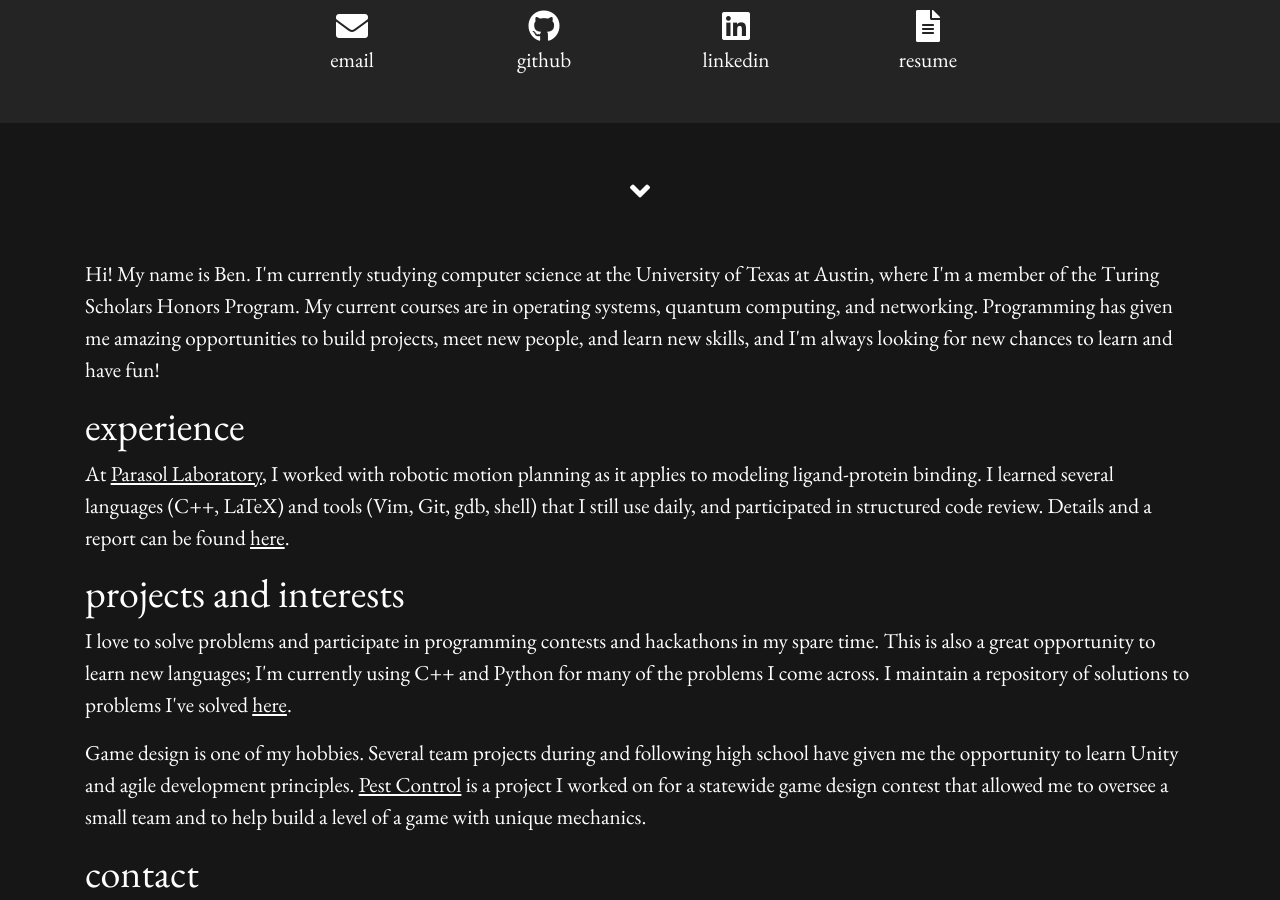
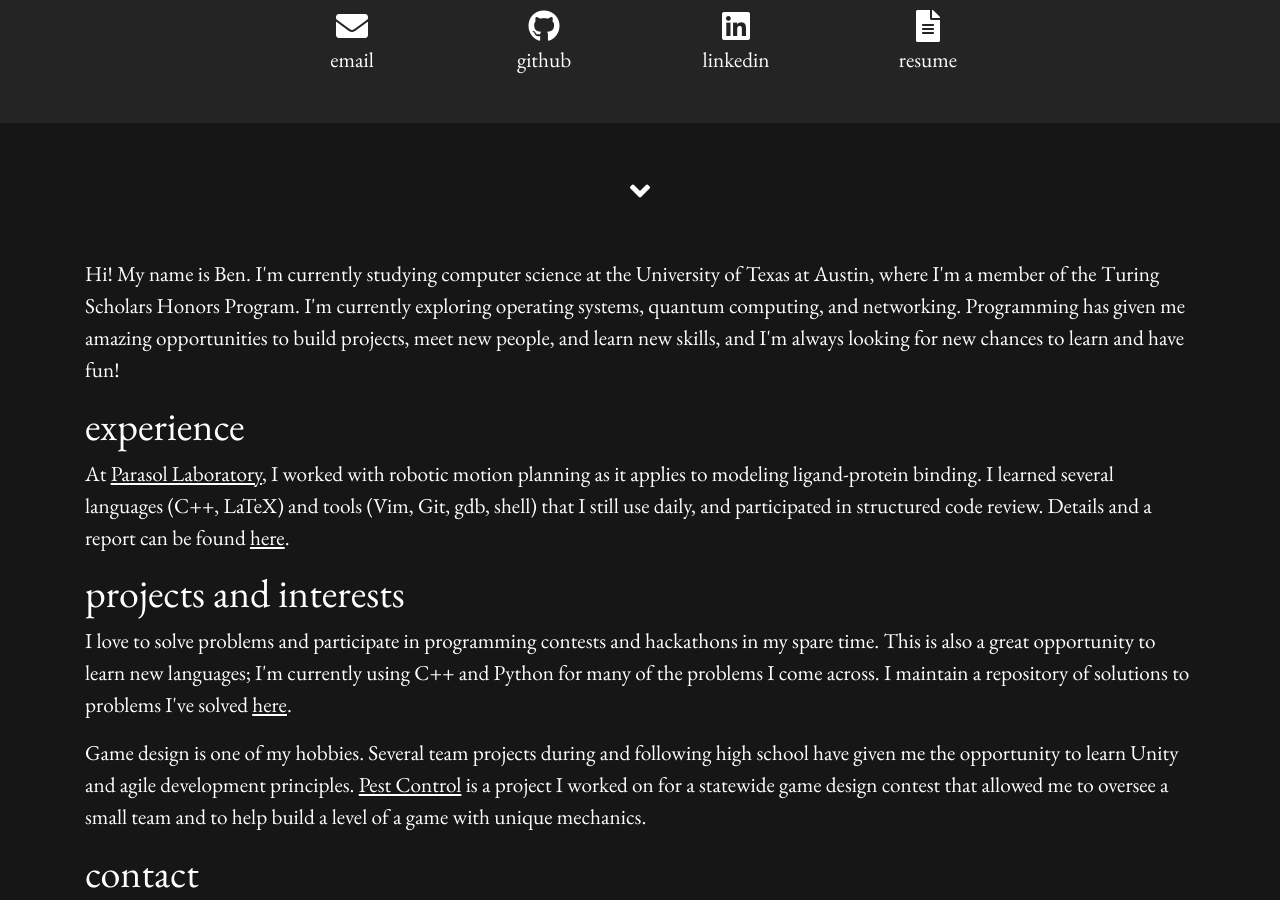
Before and after one commit to bporter816/bporter816.github.io, a Jekyll site: the page built from index.html, in a window 1280 px wide and 900 px high, scrolled down 642 px. Built offline with Jekyll 4.4.1, drawn with Linux system fonts in a browser that asks for light colours.

Commit message:
update index

```diff
--- a/index.html
+++ b/index.html
@@ -38,7 +38,7 @@ layout: default
   <p>
     Hi! My name is Ben. I'm currently studying computer science at the University
     of Texas at Austin, where I'm a member of the Turing Scholars Honors Program.
-    My current courses are in operating systems, quantum computing, and networking.
+    I'm currently exploring operating systems, quantum computing, and networking.
     Programming has given me amazing opportunities to build projects, meet new
     people, and learn new skills, and I'm always looking for new chances to
     learn and have fun!
```
